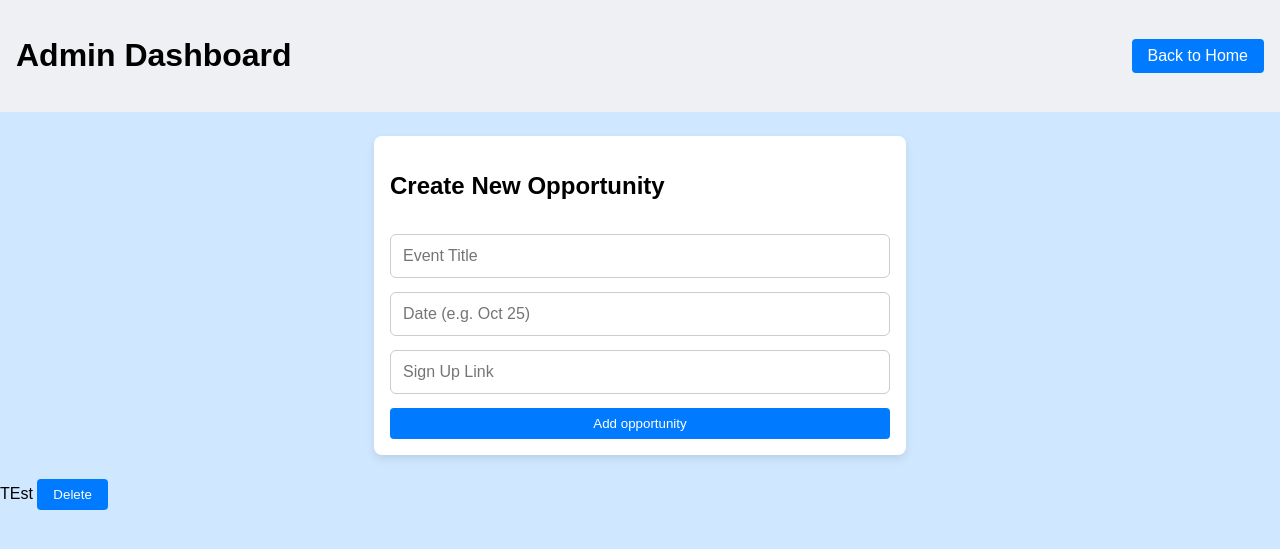
After one commit to byscreamice/JHSVolunteering, a Flask app: page /admin in a window 1280 px wide. The commit adds this page. Shown: the top 549 px of the page. Run offline with Flask 3, Linux system fonts and the light colour scheme; data comes from the database, SQL or seed files in the repository; both versions use the stored data as it was after the commit.

Commit message:
finished the database, added form creation, added admin control, and improved ui, added header

```diff
--- a/app.py
+++ b/app.py
@@ -1,5 +1,5 @@
 import sqlite3
-from flask import Flask, render_template
+from flask import Flask, render_template, request, redirect
 app = Flask(__name__)
 
 @app.route("/")
@@ -9,3 +9,39 @@ def home():
    opportunities = conn.execute("SELECT * FROM opportunities").fetchall()
    conn.close()
    return render_template("index.html", opportunities=opportunities)
+
+@app.route("/admin")
+def admin():
+  conn = sqlite3.connect("database.db")
+  conn.row_factory = sqlite3.Row
+  opportunities = conn.execute("SELECT * FROM opportunities").fetchall()
+  conn.close()
+  return render_template("admin.html", opportunities=opportunities)
+@app.route("/add", methods=["POST"])
+def add():
+   title, date, link = (
+      request.form["title"],
+      request.form["date"],
+      request.form["link"]
+   )
+   conn = sqlite3.connect("database.db")
+   conn.execute(
+      "INSERT INTO opportunities (title, date, link) VALUES (?, ?, ?)",
+      (title, date, link)
+   )
+   conn.commit()
+   conn.close()
+   return redirect("/admin")
+@app.route("/login", methods=["POST"])
+def login():
+   if request.form.get("password") == "admin123":
+      return redirect("/admin")
+   else:
+      return "Incorrect password"
+@app.route("/delete/<int:id>", methods=["POST"])
+def delete(id):
+  conn = sqlite3.connect("database.db")
+  conn.execute("DELETE FROM opportunities WHERE id = ?", (id,))
+  conn.commit()
+  conn.close()
+  return redirect("/admin")
--- a/static/style.css
+++ b/static/style.css
@@ -2,6 +2,8 @@ body {
     font-family: sans-serif;
     background-color: #d0e8ff;
     padding: 24px;
+    margin: 0;
+    padding: 0;
 }
 
 .card {
@@ -13,6 +15,7 @@ body {
 .grid {
     display: grid;
     grid-template-columns: repeat(auto-fill, minmax(260px, 1fr));
+    padding: 24px;
 }
 .btn {
     background-color: #007bff;
@@ -30,3 +33,31 @@ body {
     background-color: #0b325b;
     transform: scale(1.10);
 }
+header {
+    display: flex;
+    justify-content: space-between;
+    align-items: center;
+    background-color: #eef0f3;
+    padding: 16px;
+    position: sticky;
+    top: 0;
+    z-index: 100;
+}
+.admin-form {
+    background-color: #ffffff;
+    padding: 16px;
+    border-radius: 8px;
+    box-shadow: 0 4px 8px rgba(0, 0, 0, 0.1);
+    max-width: 500px;
+    margin: 24px auto;
+    display: flex;
+    flex-direction: column;
+    gap: 14px;
+}
+.admin-form input {
+    padding: 12px;
+    border: 1px solid #ccc;
+    border-radius: 6px;
+    font-size: 1rem;
+
+}
--- /dev/null
+++ b/templates/admin.html
@@ -0,0 +1,34 @@
+<!DOCTYPE html>
+<html lang="en">
+    <title>Admin Dashboard</title>
+    <link rel="stylesheet" href="/static/style.css">
+    </head>
+    <body>
+        <header>
+            <h1>Admin Dashboard</h1>
+            <a class="btn" href="/">Back to Home</a>
+            </header>
+        </header>
+        <form class="admin-form" action="/add" method="POST">
+            <h2>Create New Opportunity </h2>
+            <input type="text" name="title"
+            placeholder="Event Title" required>
+            <input type="text" name="date"
+            placeholder="Date (e.g. Oct 25)" required>
+            <input type="text" name="link"
+            placeholder="Sign Up Link" required>
+            <button class="btn" type="submit">Add opportunity</button>
+        </form>
+        {% for opp in opportunities %}
+        <div>
+            <span>{{ opp.title }}</span>
+            <form action="/delete/{{ opp.id }}" method="POST" style="display:inline;">
+                <input type="hidden" name="id" value="{{ opp.id }}">
+                <button class="btn" type="submit">Delete</button>
+            </form>
+            </div>
+            {% endfor %}
+        </span>
+        </div>
+
+    </body>
```
Also changed, not shown: templates/index.html (+14 -1 lines), database.db.
